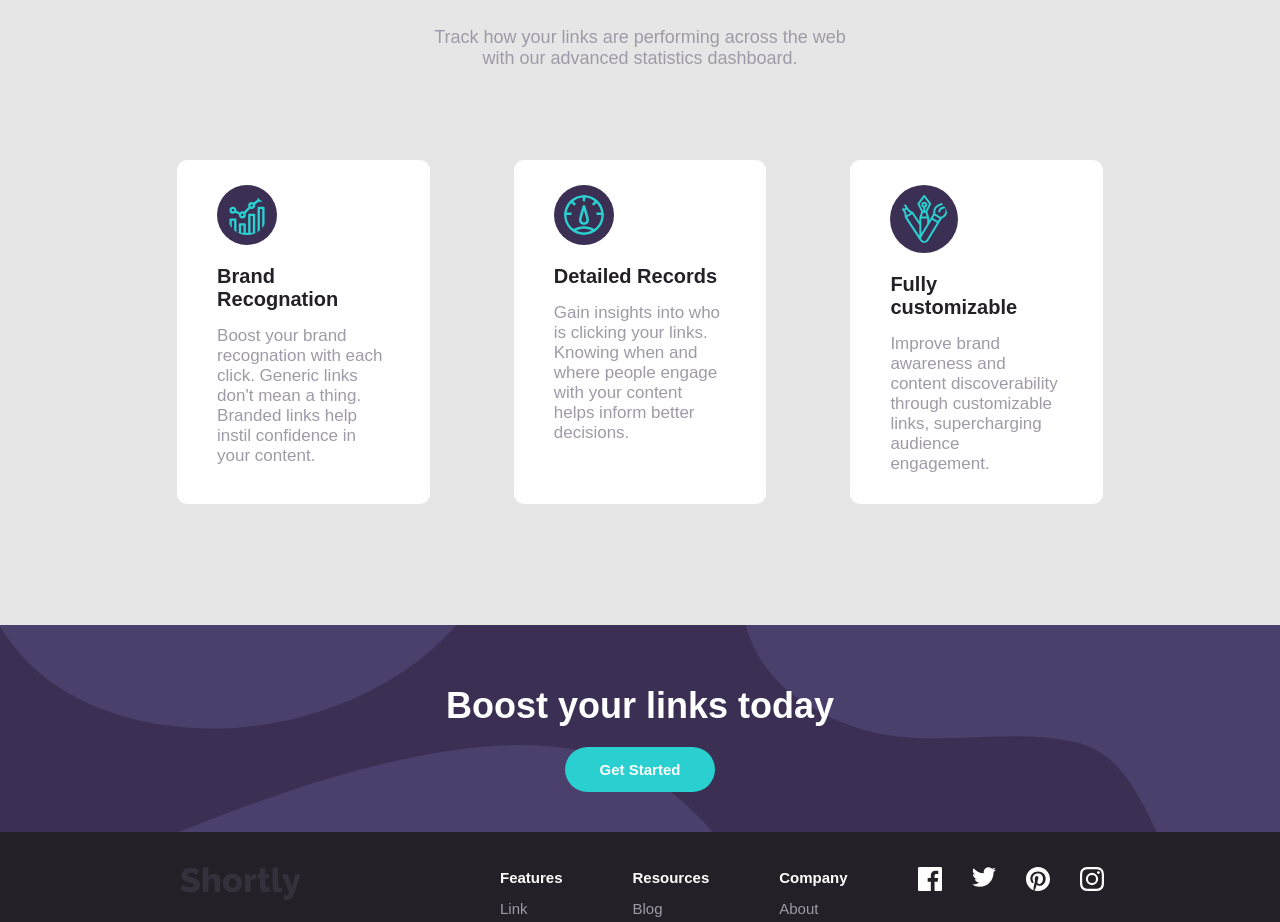
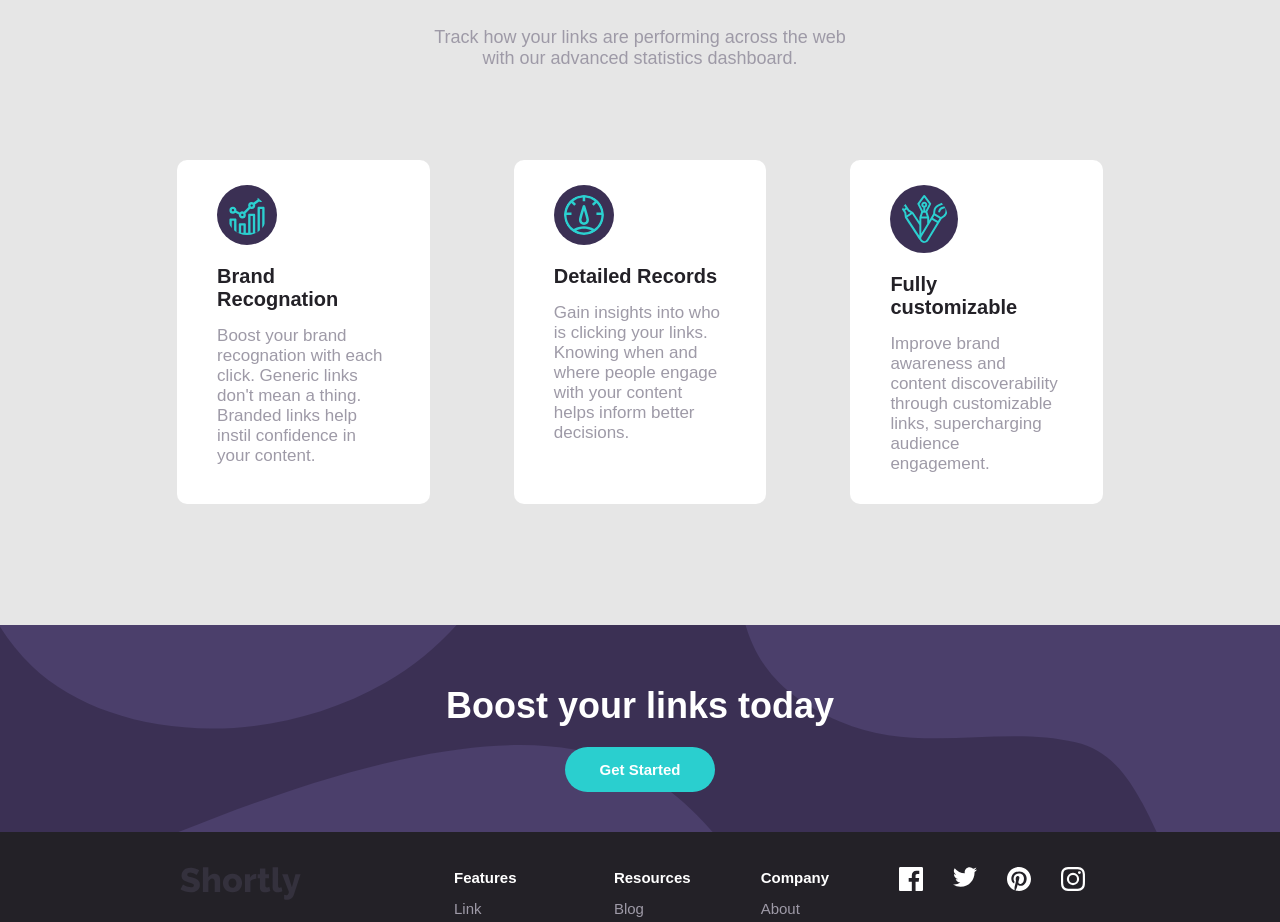
Before and after one commit to GabriellyKP/ProjetoShortenLink, a React (Create React App) app: page / in a window 1280 px wide. Shown: the part 976-1898 px from the top of the page. Built offline with nearby package versions, Linux system fonts and the light colour scheme.

Commit message:
Ajustado footer

```diff
--- a/src/styles/style.scss
+++ b/src/styles/style.scss
@@ -241,7 +241,7 @@ a{
     }
 
     img{
-        margin-right: 20%;
+        margin-right: 15%;
     }
 
     dl{
```
